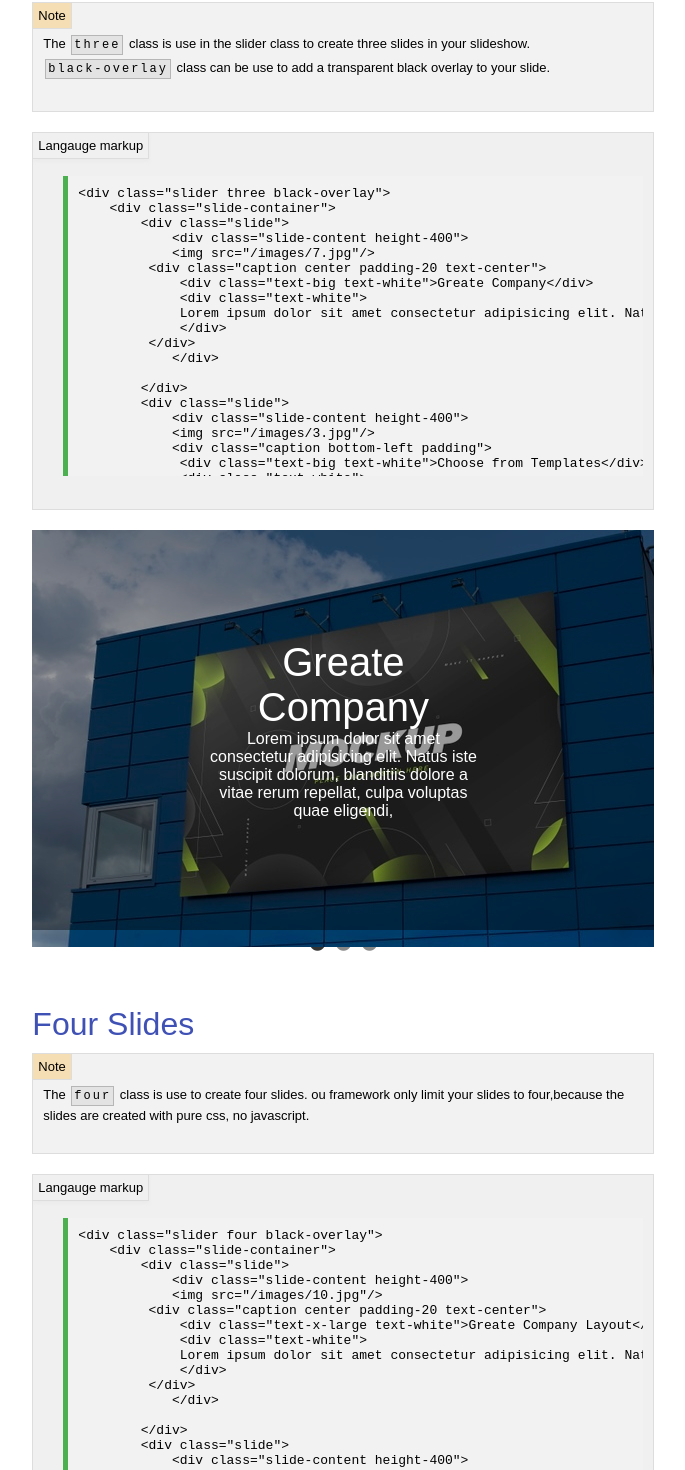
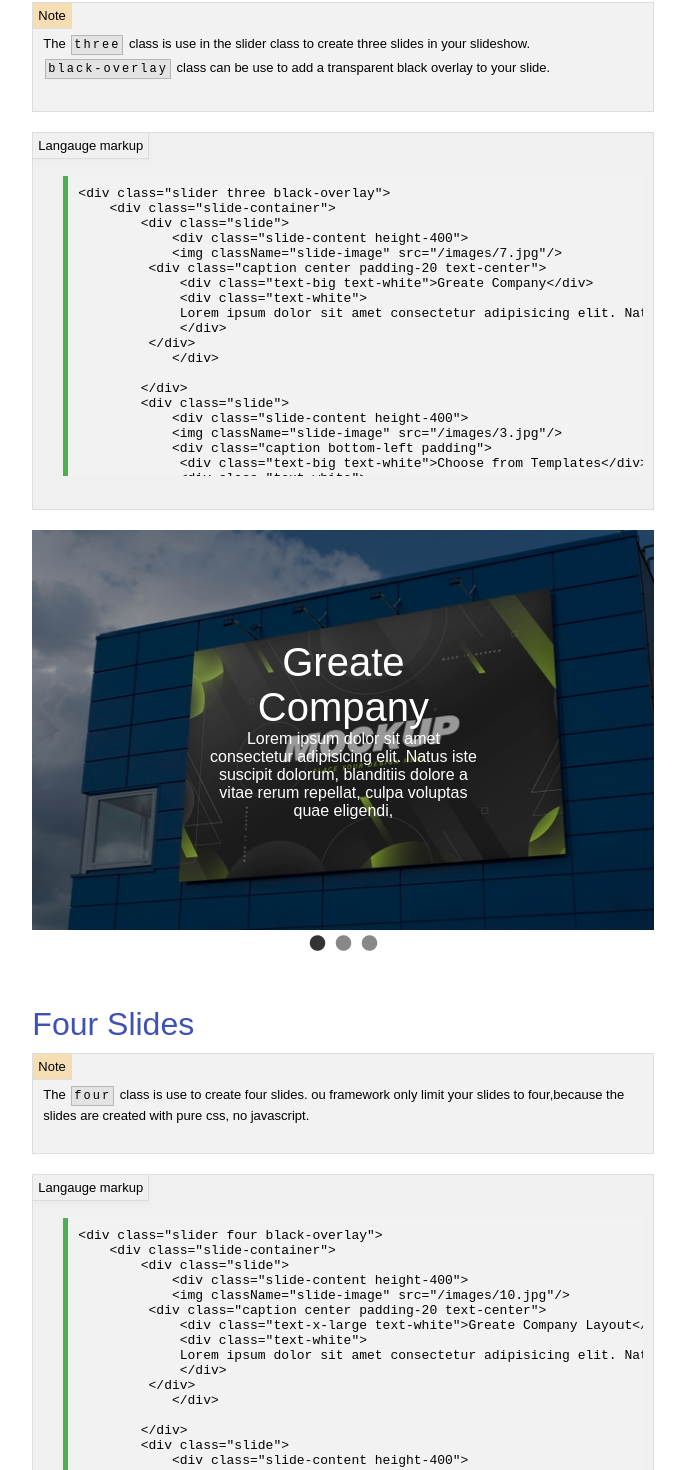
Before and after one commit to iddrismystic/funweb, a Next.js app: page /Slider in a window 1280 px wide. Shown: the part 1856-3326 px from the top of the page, without its empty margins (263-948 px from the left). Built offline with nearby package versions, Linux system fonts and the light colour scheme; a web font is replaced by a local one.

Commit message:
another commit

```diff
--- a/pages/Slider.js
+++ b/pages/Slider.js
@@ -127,7 +127,7 @@ const Slider = () => {
     <div class="slide-container">
         <div class="slide">
             <div class="slide-content height-400">
-            <img src="/images/1.jpg"/>
+            <img className="slide-image" src="/images/1.jpg"/>
          <div class="caption center padding-20 text-center">
              <div class="text-x-large text-white">Center Caption</div>
              <div class="text-white">
@@ -140,7 +140,7 @@ const Slider = () => {
         </div>
         <div class="slide">
             <div class="slide-content height-400">
-            <img src="/images/3.jpg"/>
+            <img className="slide-image" src="/images/3.jpg"/>
             <div class="caption top-left padding">
              <div class="text-x-large text-white">Top Left Caption</div>
              <div class="text-white">
@@ -164,7 +164,7 @@ const Slider = () => {
     <div className="slide-container">
         <div className="slide">
             <div className="slide-content height-400">
-            <img src="/images/1.jpg"/>
+            <img className="slide-image" src="/images/1.jpg"/>
          <div className="caption center padding-20 text-center">
              <div className="text-x-large text-white">Center Caption</div>
              <div className="text-white">
@@ -177,7 +177,7 @@ const Slider = () => {
         </div>
         <div className="slide">
             <div className="slide-content height-400">
-            <img src="/images/3.jpg"/>
+            <img className="slide-image" src="/images/3.jpg"/>
             <div className="caption top-left padding">
              <div className="text-x-large text-white">Top Left Caption</div>
              <div className="text-white">
@@ -210,7 +210,7 @@ const Slider = () => {
     <div class="slide-container">
         <div class="slide">
             <div class="slide-content height-400">
-            <img src="/images/7.jpg"/>
+            <img className="slide-image" src="/images/7.jpg"/>
          <div class="caption center padding-20 text-center">
              <div class="text-big text-white">Greate Company</div>
              <div class="text-white">
@@ -222,7 +222,7 @@ const Slider = () => {
         </div>
         <div class="slide">
             <div class="slide-content height-400">
-            <img src="/images/3.jpg"/>
+            <img className="slide-image" src="/images/3.jpg"/>
             <div class="caption bottom-left padding">
              <div class="text-big text-white">Choose from Templates</div>
              <div class="text-white">
@@ -233,7 +233,7 @@ const Slider = () => {
         </div>
         <div class="slide">
         <div class="slide-content height-400">
-        <img src="/images/6.jpg"/>
+        <img className="slide-image" src="/images/6.jpg"/>
         <div class="caption center padding-20 text-center">
              <div class="text-big text-white">Create Your Website</div>
              <div class="text-white">
@@ -257,7 +257,7 @@ const Slider = () => {
     <div className="slide-container">
         <div className="slide">
             <div className="slide-content height-400">
-            <img src="/images/7.jpg"/>
+            <img className="slide-image" src="/images/7.jpg"/>
          <div className="caption center padding-20 text-center">
              <div className="text-big text-white">Greate Company</div>
              <div className="text-white">
@@ -269,7 +269,7 @@ const Slider = () => {
         </div>
         <div className="slide">
             <div className="slide-content height-400">
-            <img src="/images/3.jpg"/>
+            <img className="slide-image" src="/images/3.jpg"/>
             <div className="caption bottom-left padding">
              <div className="text-big text-white">Choose from Templates</div>
              <div className="text-white">
@@ -280,7 +280,7 @@ const Slider = () => {
         </div>
         <div className="slide">
         <div className="slide-content height-400">
-        <img src="/images/6.jpg"/>
+        <img className="slide-image" src="/images/6.jpg"/>
         <div className="caption center padding-20 text-center">
              <div className="text-big text-white">Create Your Website</div>
              <div className="text-white">
@@ -312,7 +312,7 @@ const Slider = () => {
     <div class="slide-container">
         <div class="slide">
             <div class="slide-content height-400">
-            <img src="/images/10.jpg"/>
+            <img className="slide-image" src="/images/10.jpg"/>
          <div class="caption center padding-20 text-center">
              <div class="text-x-large text-white">Greate Company Layout</div>
              <div class="text-white">
@@ -324,7 +324,7 @@ const Slider = () => {
         </div>
         <div class="slide">
             <div class="slide-content height-400">
-            <img src="/images/9.jpg"/>
+            <img className="slide-image" src="/images/9.jpg"/>
             <div class="caption top-left padding">
              <div class="text-x-large text-white">Good Environment</div>
              <div class="text-white">
@@ -335,7 +335,7 @@ const Slider = () => {
         </div>
         <div class="slide">
         <div class="slide-content height-400">
-        <img src="/images/8.jpg"/>
+        <img className="slide-image" src="/images/8.jpg"/>
         <div class="caption bottom-left padding-20 text-center">
              <div class="text-x-large text-white">Good Products</div>
              <div class="text-white">
@@ -346,7 +346,7 @@ const Slider = () => {
         </div>
         <div class="slide">
         <div class="slide-content height-400">
-        <img src="/images/5.jpg"/>
+        <img className="slide-image" src="/images/5.jpg"/>
         <div class="caption center padding-20 text-center">
              <div class="text-x-large text-white">Cheap Prices</div>
              <div class="text-white">
@@ -371,7 +371,7 @@ const Slider = () => {
     <div className="slide-container">
         <div className="slide">
             <div className="slide-content height-400">
-            <img src="/images/10.jpg"/>
+            <img className="slide-image" src="/images/10.jpg"/>
          <div className="caption center padding-20 text-center">
              <div className="text-x-large text-white">Greate Company Layout</div>
              <div className="text-white">
@@ -383,7 +383,7 @@ const Slider = () => {
         </div>
         <div className="slide">
             <div className="slide-content height-400">
-            <img src="/images/9.jpg"/>
+            <img className="slide-image" src="/images/9.jpg"/>
             <div className="caption top-left padding">
              <div className="text-x-large text-white">Good Environment</div>
              <div className="text-white">
@@ -394,7 +394,7 @@ const Slider = () => {
         </div>
         <div className="slide">
         <div className="slide-content height-400">
-        <img src="/images/8.jpg"/>
+        <img className="slide-image" src="/images/8.jpg"/>
         <div className="caption bottom-left padding-20 text-center">
              <div className="text-x-large text-white">Good Products</div>
              <div className="text-white">
@@ -405,7 +405,7 @@ const Slider = () => {
         </div>
         <div className="slide">
         <div className="slide-content height-400">
-        <img src="/images/5.jpg"/>
+        <img className="slide-image" src="/images/5.jpg"/>
         <div className="caption center padding-20 text-center">
              <div className="text-x-large text-white">Cheap Prices</div>
              <div className="text-white">
--- a/pages/index.js
+++ b/pages/index.js
@@ -335,6 +335,9 @@ function Home() {
 </div>
 
 <div className="container padding-top-30">
+<div className="container">
+            <div className="h2 text-center outfit">What People Have To Say</div>
+ </div>
 <div className="slider three padding-20">
     <div className="slide-container">
         <div className="slide">
@@ -359,6 +362,7 @@ function Home() {
         </div>
     </div>
         </div>
+
         <div className="slide">
         <div className="pointer padding react-card center">
         <div className="row-flex">
--- a/pages/themes.js
+++ b/pages/themes.js
@@ -1,5 +1,5 @@
 
-import Footer from './../funcss/src/components/Footer';
+import Footer from '../components/Footer';
 const Themes = () => {
     return (
         <section>
```
